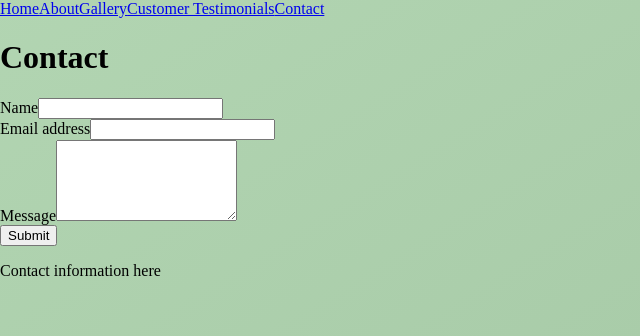
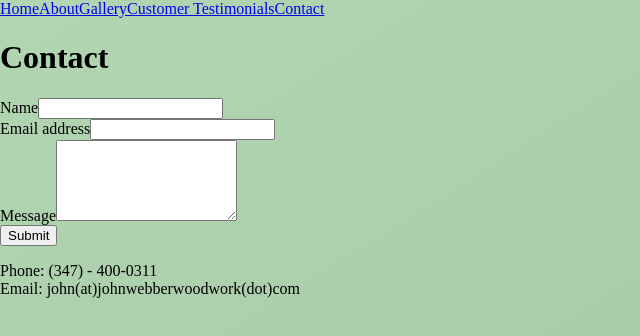
Before and after one commit to elizlotto/webberwoodwork, a React (Create React App) app in the folder client/: page /#/contact in a window 1280 px wide. Shown: the top 336 px of the page, without its empty margins (0-640 px from the left). Built offline with nearby package versions, Linux system fonts and the light colour scheme; a web font is replaced by a local one.

Commit message:
footer into footerbar

```diff
--- a/client/src/components/FooterBar.jsx
+++ b/client/src/components/FooterBar.jsx
@@ -1,7 +1,11 @@
 import React from 'React';
 
 const FooterBar = () => {
-  return <div>Contact information here</div>;
+  return (<footer className="footer-bar">
+    <div>Phone: (347) - 400-0311
+    </div>
+    <div>Email: john(at)johnwebberwoodwork(dot)com</div>
+  </footer>);
 };
 
 export default FooterBar;
```
Also changed, not shown: .eslintrc.json (added), 2 other files (tests, documents, lock files or other folders).
